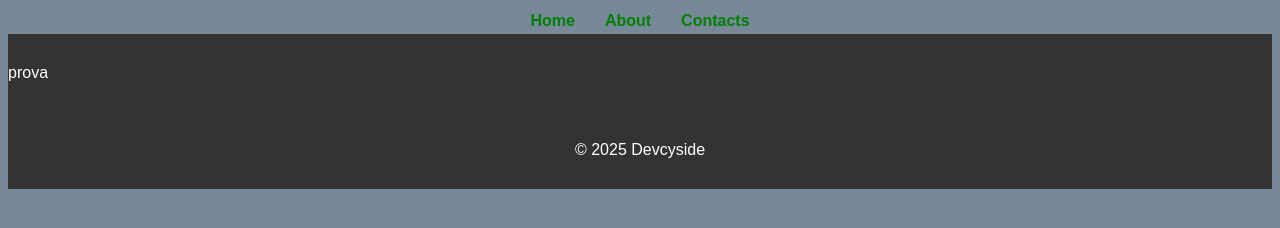
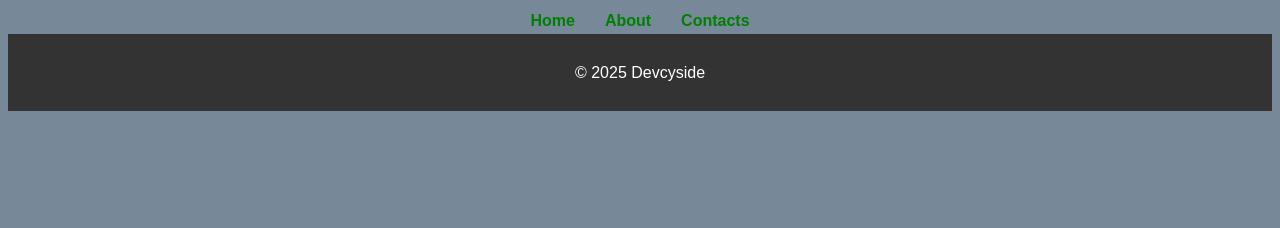
Before and after one commit to DevCySide/devcyside.github.io, a plain HTML site: page index.html in a window 1280 px wide. Drawn offline with Linux system fonts and the light colour scheme.

Commit message:
Test deploy

```diff
--- a/index.html
+++ b/index.html
@@ -18,9 +18,6 @@
 </nav>
 
 <body>
-	<header>
-		<p> prova </p>
-	</header>
 </body>
 
 <footer>
```
